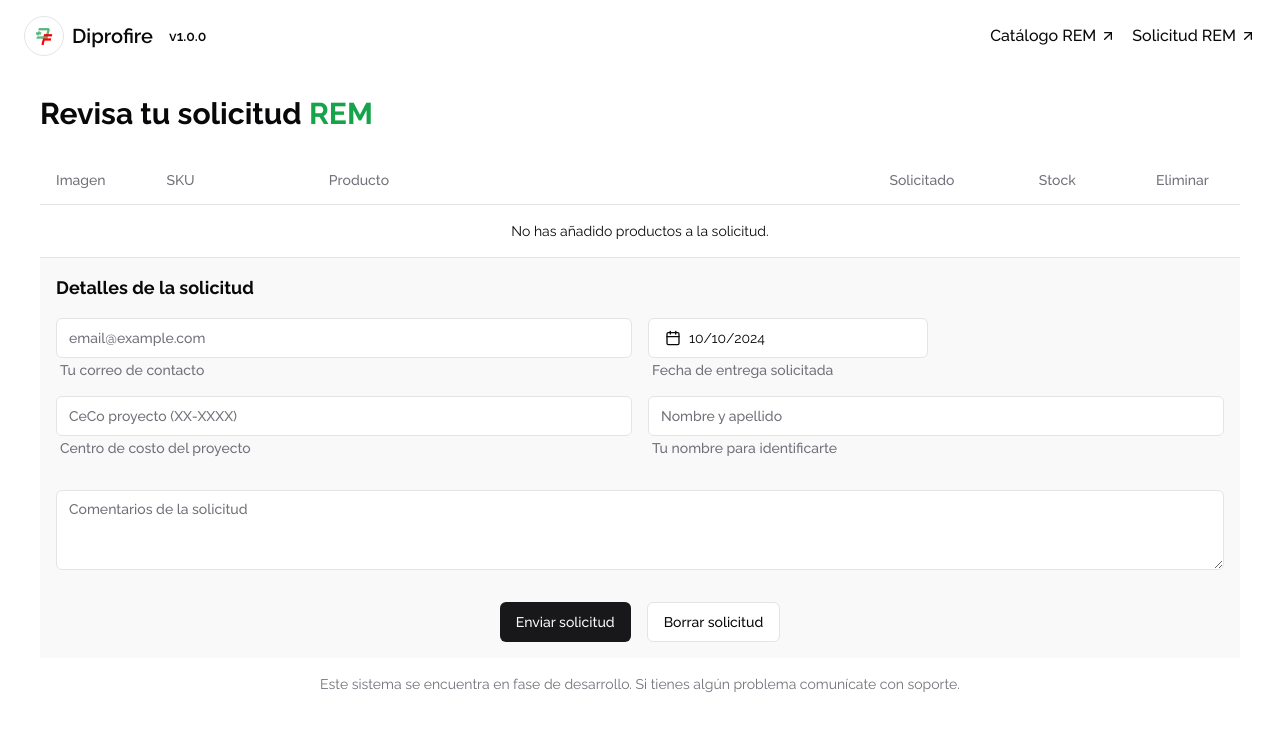
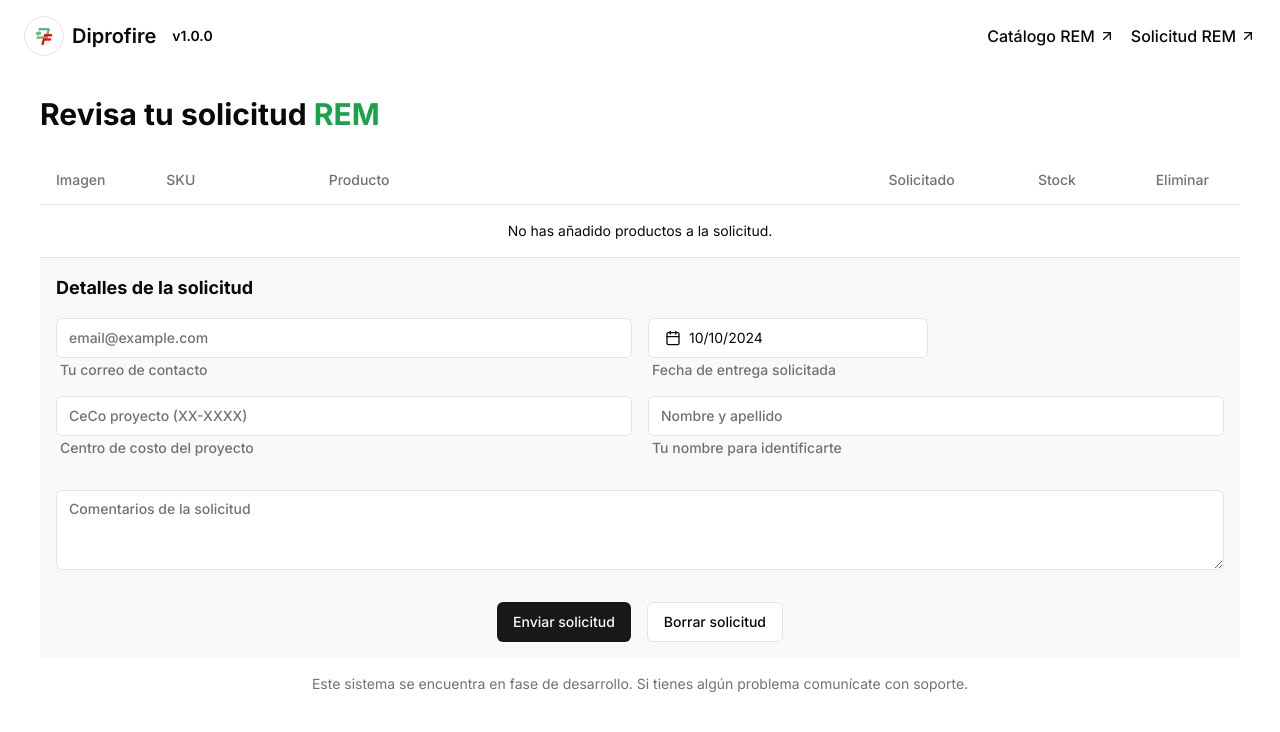
Before and after one commit to analista-soporteTI/rem, a Next.js app: page /rem in a window 1280 px wide. Shown: the top 732 px of the page. Built offline with nearby package versions, Linux system fonts and the light colour scheme.

Commit message:
feat: switch font from Raleway to Inter

```diff
--- a/src/app/layout.tsx
+++ b/src/app/layout.tsx
@@ -1,7 +1,7 @@
 import type { Metadata } from 'next'
 import './globals.css'
 import { Navbar } from '@/components/Navbar'
-import { Raleway } from 'next/font/google'
+import { Inter } from 'next/font/google'
 
 export const metadata: Metadata = {
   title: 'REM - Diprofire Chile',
@@ -9,11 +9,11 @@ export const metadata: Metadata = {
     'Sistema de generación y gestión de solicitudes de requerimientos y materiales.'
 }
 
-const raleway = Raleway({
+const inter = Inter({
   subsets: ['latin'],
   display: 'swap',
   weight: ['400', '500', '600', '700', '800', '900'],
-  variable: '--font-raleway'
+  variable: '--font-inter'
 })
 
 export default function RootLayout ({
@@ -23,7 +23,7 @@ export default function RootLayout ({
 }>) {
   return (
     <html lang='es'>
-      <body className={`${raleway.className} antialiased`}>
+      <body className={`${inter.className} antialiased`}>
         <Navbar />
         {children}
       </body>
```
